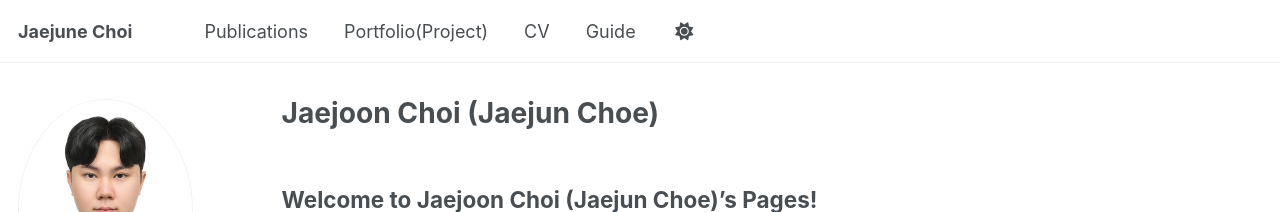
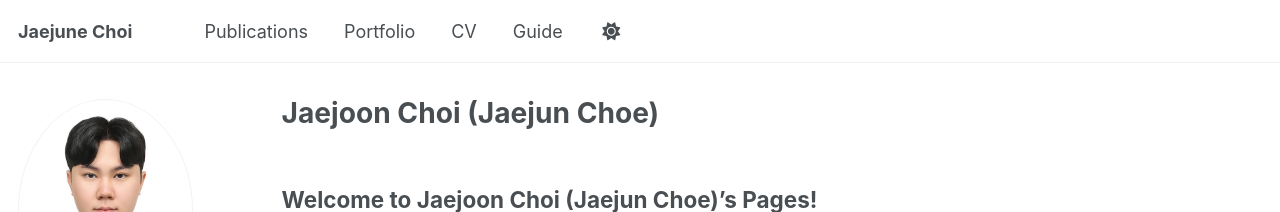
Before and after one commit to jaejunchoe/jaejunchoe.github.io, a Jekyll site: the page built from _pages/about.md, in a window 1280 px wide. Shown: the top 212 px of the page. Built offline with Jekyll 4.4.1, drawn with Linux system fonts in a browser that asks for light colours; some web fonts are replaced.

Commit message:
initial commit

```diff
--- a/_data/navigation.yml
+++ b/_data/navigation.yml
@@ -17,7 +17,7 @@ main:
 #  - title: "Teaching"
 #    url: /teaching/
 
-  - title: "Portfolio(Project)"
+  - title: "Portfolio"
     url: /portfolio/
 
 #  - title: "Blog Posts"
```
Also changed, not shown: _portfolio/portfolio-1.md (+2 -2 lines).
